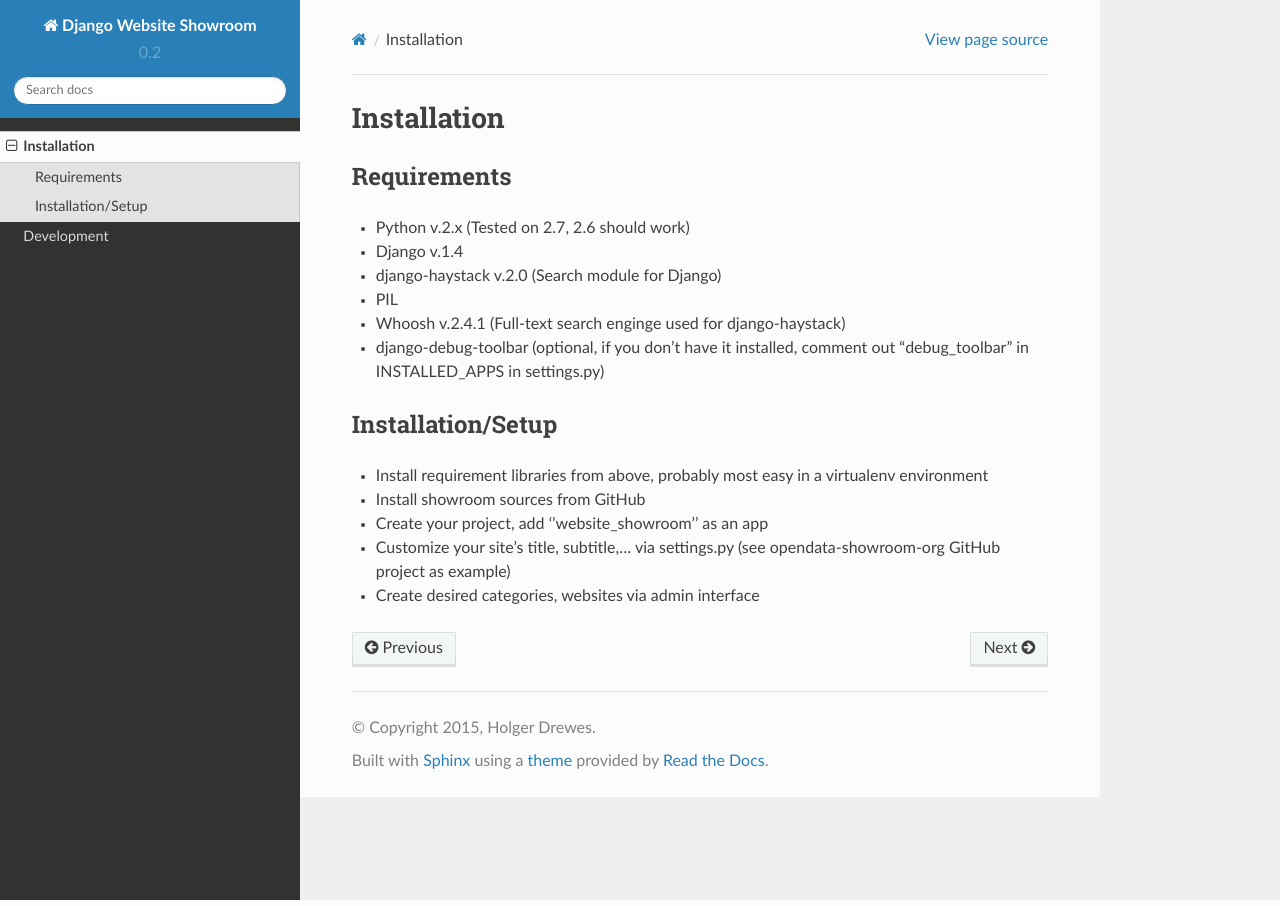
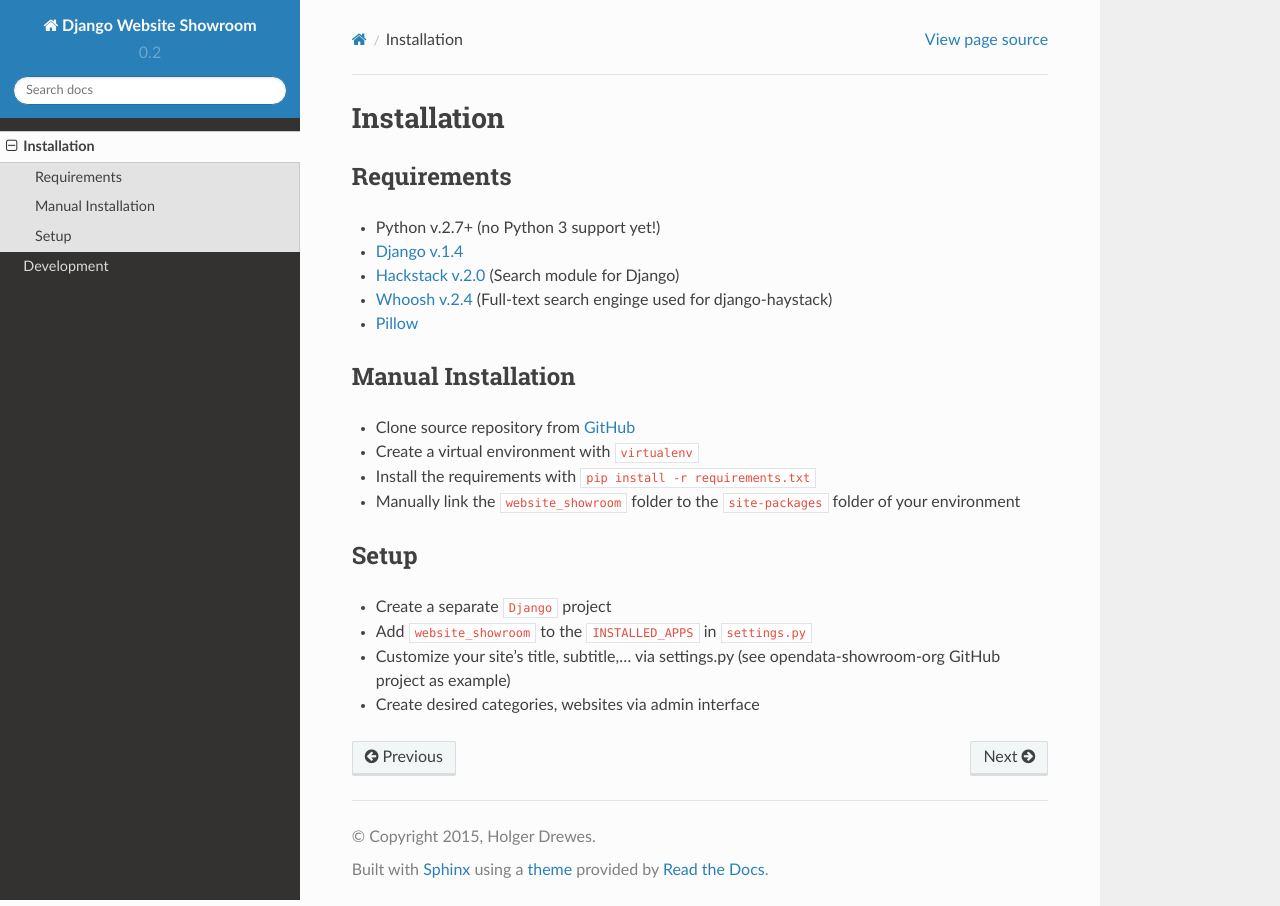
Before and after one commit to webdeveloper001/django-showcase, a Sphinx documentation site: the page built from docs/installation.rst, in a window 1280 px wide. Built offline with Sphinx 7.4.7 and the Read the Docs theme 2.0.0, drawn with Linux system fonts in a browser that asks for light colours.

Commit message:
Updated requirements in setup.py, requirements.txt and documentation

```diff
--- a/docs/development.rst
+++ b/docs/development.rst
@@ -6,4 +6,7 @@ Release Notes
 =============
 **Changes in version 0.2** (2015-08-20)
 
-* TODO
+* New organized development structure with new separate docs (this one), branch-based development
+* Made ``Haystack`` work again, fixed requirements to ``django-haystack==2.0.0`` and ``Whoosh==2.4.1`` (new
+  setting HAYSTACK_SIGNAL_PROCESSOR = 'haystack.signals.RealtimeSignalProcessor' in ``settings.py`` necessary)
+* Replaced ``PIL`` requirement with ``Pillow``
--- a/docs/installation.rst
+++ b/docs/installation.rst
@@ -4,17 +4,22 @@ Installation
 
 Requirements
 ------------
-- Python v.2.x (Tested on 2.7, 2.6 should work)
-- Django v.1.4
-- django-haystack v.2.0 (Search module for Django)
-- PIL
-- Whoosh v.2.4.1 (Full-text search enginge used for django-haystack)
-- django-debug-toolbar (optional, if you don't have it installed, comment out "debug_toolbar" in INSTALLED_APPS in settings.py)
+- Python v.2.7+ (no Python 3 support yet!)
+- `Django v.1.4 <https://www.djangoproject.com/>`_
+- `Hackstack v.2.0 <http://haystacksearch.org/>`_ (Search module for Django)
+- `Whoosh v.2.4 <https://pypi.python.org/pypi/Whoosh/>`_ (Full-text search enginge used for django-haystack)
+- `Pillow <https://pypi.python.org/pypi/Pillow/2.9.0>`_
 
-Installation/Setup
-------------------
-- Install requirement libraries from above, probably most easy in a virtualenv environment
-- Install showroom sources from GitHub
-- Create your project, add ''website_showroom'' as an app
+Manual Installation
+-------------------
+- Clone source repository from `GitHub <https://github.com/holgerd77/django-website-showroom>`_
+- Create a virtual environment with ``virtualenv``
+- Install the requirements with ``pip install -r requirements.txt``
+- Manually link the ``website_showroom`` folder to the ``site-packages`` folder of your environment
+
+Setup
+-----
+- Create a separate ``Django`` project
+- Add ``website_showroom`` to the ``INSTALLED_APPS`` in ``settings.py``
 - Customize your site's title, subtitle,... via settings.py (see opendata-showroom-org GitHub project as example)
 - Create desired categories, websites via admin interface
--- /dev/null
+++ b/requirements.txt
@@ -0,0 +1,4 @@
+Django>=1.4,<1.5
+django-haystack==2.0.0
+Whoosh==2.4.1
+Pillow
```
Also changed, not shown: setup.py (+6 -7 lines).
